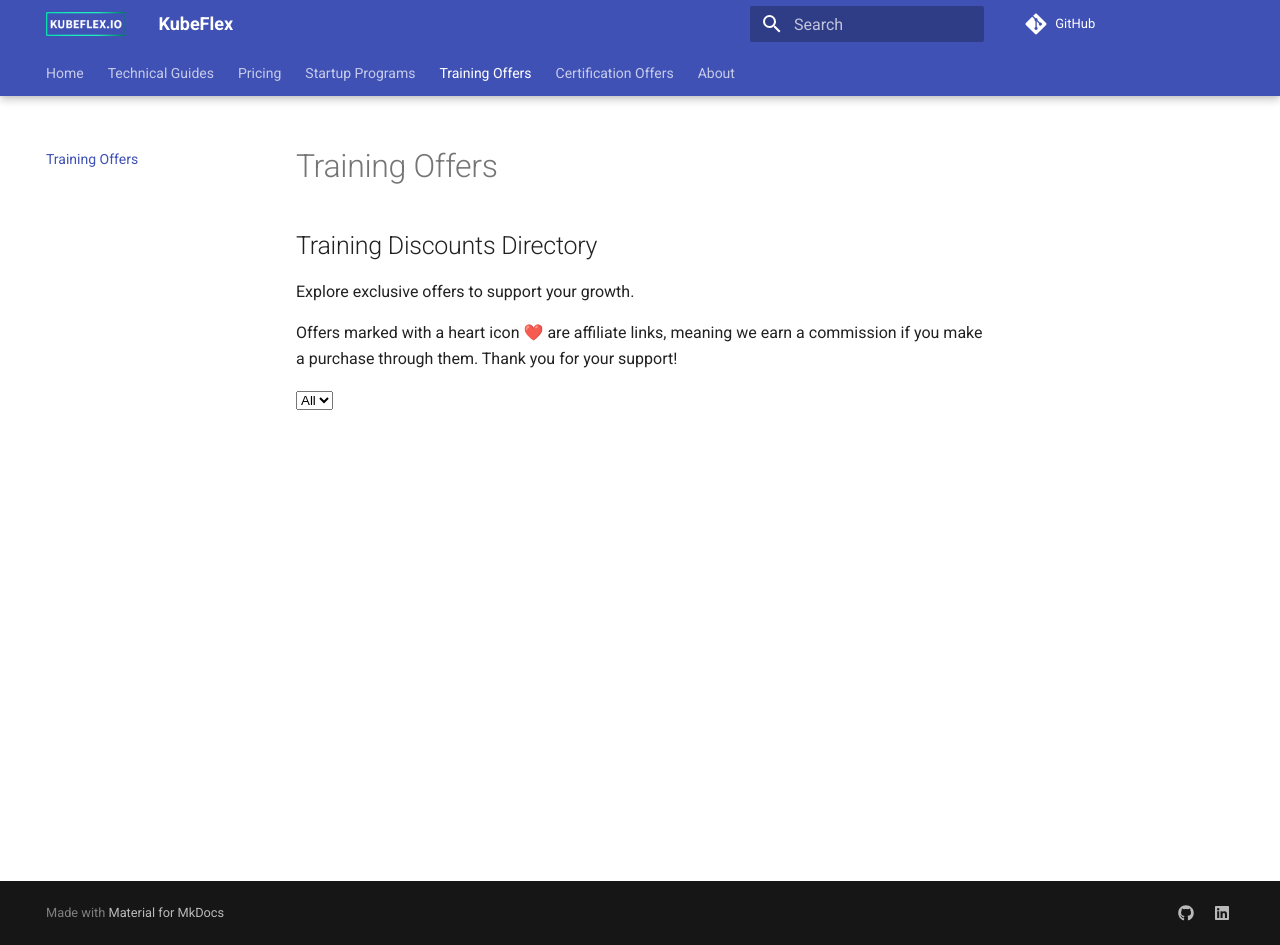
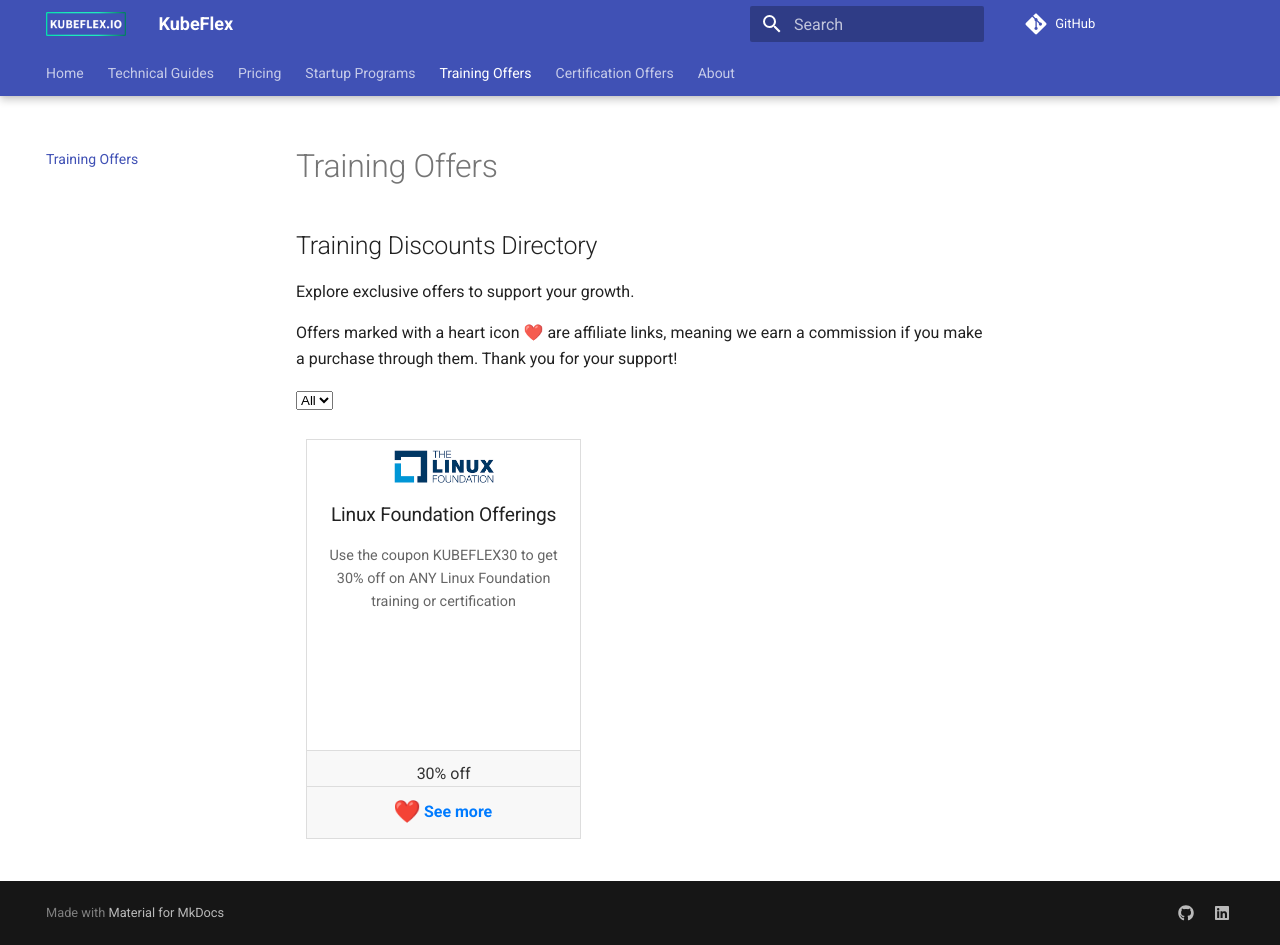
Before and after one commit to kubeflex-io/kubeflex, an MkDocs documentation site: the page built from docs/trainings.md, in a window 1280 px wide and 945 px high. Built offline with MkDocs 1.6.1 and Material for MkDocs 9.7.7, drawn with Linux system fonts in a browser that asks for light colours; comment, search, counter and statistics services are not loaded; part of the change alters nothing that is shown.

Commit message:
linux foundation offerings

```diff
--- /dev/null
+++ b/docs/certifications.json
@@ -0,0 +1,11 @@
+[
+    {
+        "name": "Linux Foundation Offerings",
+        "logo": "../../../../images/linuxfoundation.png",
+        "description": "Use the coupon KUBEFLEX30 to get 30% off on ANY Linux Foundation training or certification",
+        "category": "Education",
+        "url": "https://shareasale.com/r.cfm?b=734319&u=4386404&m=59485&urllink=&afftrack=",
+        "promotion": "30% off",
+        "affiliate": true
+    }
+]
--- /dev/null
+++ b/docs/javascripts/certifications.js
@@ -0,0 +1,65 @@
+document$.subscribe(function () {
+    const container = document.getElementById("certifications-container");
+    const filter = document.getElementById("filter");
+    const baseURL = window.location.origin + "/";
+
+    fetch(baseURL + "certifications.json")
+        .then(response => response.json())
+        .then(grantors => {
+            function displaygrantors(filteredgrantors) {
+                container.innerHTML = "";
+                filteredgrantors.forEach(grantor => {
+                    const tile = document.createElement("div");
+                    tile.className = "grantor-tile";
+
+                    const logo = document.createElement("img");
+                    logo.src = baseURL + grantor.logo;
+                    logo.alt = `${grantor.name} logo`;
+
+                    const name = document.createElement("h3");
+                    name.textContent = grantor.name;
+
+                    const description = document.createElement("p");
+                    description.textContent = grantor.description;
+
+                    const promotion = document.createElement("div");
+                    promotion.className = "offer";
+                    promotion.textContent = grantor.promotion;
+
+                    const seeMore = document.createElement("div");
+                    seeMore.className = "see-more";
+
+                    // Create heart icon if the grantor is an affiliate
+                    if (grantor.affiliate) {
+                        const heartIcon = document.createElement("span");
+                        heartIcon.className = "heart";
+                        heartIcon.innerHTML = `❤️`; // Use an emoji or a heart icon
+                        seeMore.appendChild(heartIcon);
+                    }
+
+                    const seeMoreLink = document.createElement("a");
+                    seeMoreLink.href = grantor.url;
+                    seeMoreLink.textContent = "See more";
+                    seeMore.appendChild(seeMoreLink);
+
+                    tile.appendChild(logo);
+                    tile.appendChild(name);
+                    tile.appendChild(description);
+                    tile.appendChild(promotion);
+                    tile.appendChild(seeMore);
+
+                    container.appendChild(tile);
+                });
+            }
+
+            filter.addEventListener("change", function () {
+                const selectedCategory = filter.value;
+                const filteredgrantors = selectedCategory === "All" ? grantors : grantors.filter(grantor => grantor.category === selectedCategory);
+                displaygrantors(filteredgrantors);
+            });
+
+            // Initial display
+            displaygrantors(grantors);
+        })
+        .catch(error => console.error("Error fetching grantors:", error));
+});
--- /dev/null
+++ b/docs/javascripts/trainings.js
@@ -0,0 +1,65 @@
+document$.subscribe(function () {
+    const container = document.getElementById("trainings-container");
+    const filter = document.getElementById("filter");
+    const baseURL = window.location.origin + "/";
+
+    fetch(baseURL + "trainings.json")
+        .then(response => response.json())
+        .then(grantors => {
+            function displaygrantors(filteredgrantors) {
+                container.innerHTML = "";
+                filteredgrantors.forEach(grantor => {
+                    const tile = document.createElement("div");
+                    tile.className = "grantor-tile";
+
+                    const logo = document.createElement("img");
+                    logo.src = baseURL + grantor.logo;
+                    logo.alt = `${grantor.name} logo`;
+
+                    const name = document.createElement("h3");
+                    name.textContent = grantor.name;
+
+                    const description = document.createElement("p");
+                    description.textContent = grantor.description;
+
+                    const promotion = document.createElement("div");
+                    promotion.className = "offer";
+                    promotion.textContent = grantor.promotion;
+
+                    const seeMore = document.createElement("div");
+                    seeMore.className = "see-more";
+
+                    // Create heart icon if the grantor is an affiliate
+                    if (grantor.affiliate) {
+                        const heartIcon = document.createElement("span");
+                        heartIcon.className = "heart";
+                        heartIcon.innerHTML = `❤️`; // Use an emoji or a heart icon
+                        seeMore.appendChild(heartIcon);
+                    }
+
+                    const seeMoreLink = document.createElement("a");
+                    seeMoreLink.href = grantor.url;
+                    seeMoreLink.textContent = "See more";
+                    seeMore.appendChild(seeMoreLink);
+
+                    tile.appendChild(logo);
+                    tile.appendChild(name);
+                    tile.appendChild(description);
+                    tile.appendChild(promotion);
+                    tile.appendChild(seeMore);
+
+                    container.appendChild(tile);
+                });
+            }
+
+            filter.addEventListener("change", function () {
+                const selectedCategory = filter.value;
+                const filteredgrantors = selectedCategory === "All" ? grantors : grantors.filter(grantor => grantor.category === selectedCategory);
+                displaygrantors(filteredgrantors);
+            });
+
+            // Initial display
+            displaygrantors(grantors);
+        })
+        .catch(error => console.error("Error fetching grantors:", error));
+});
--- /dev/null
+++ b/docs/trainings.json
@@ -0,0 +1,11 @@
+[
+    {
+        "name": "Linux Foundation Offerings",
+        "logo": "../../../../images/linuxfoundation.png",
+        "description": "Use the coupon KUBEFLEX30 to get 30% off on ANY Linux Foundation training or certification",
+        "category": "Education",
+        "url": "https://shareasale.com/r.cfm?b=734319&u=4386404&m=59485&urllink=&afftrack=",
+        "promotion": "30% off",
+        "affiliate": true
+    }
+]
--- a/mkdocs.yml
+++ b/mkdocs.yml
@@ -67,3 +67,5 @@ extra_css:
   - 'assets/extra.css'
 extra_javascript:
   - javascripts/programs.js
+  - javascripts/certifications.js
+  - javascripts/trainings.js
```
Also changed, not shown: docs/images/linuxfoundation.png (added).
